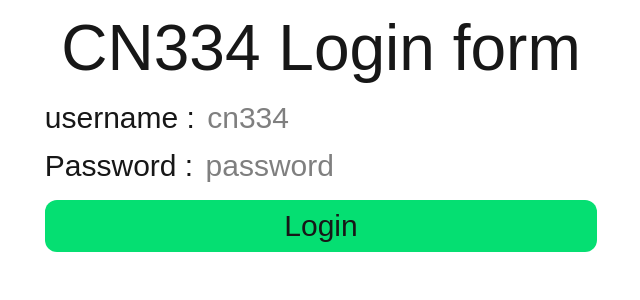
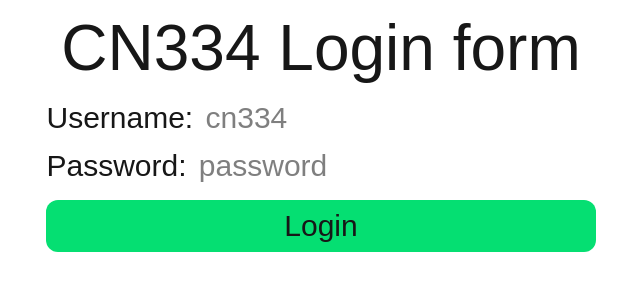
Before and after one commit to Pooyaknon/CN334_LandD, a Next.js app in the folder frontend/: page /login in a window 1280 px wide. Shown: the top 300 px of the page, without its empty margins (319-959 px from the left). Built offline with nearby package versions, Linux system fonts and the light colour scheme; a web font is replaced by a local one.

Commit message:
Update frontend login page

```diff
--- a/frontend/src/app/categories/1/page.js
+++ /dev/null
@@ -1,30 +0,0 @@
-'use client'
-import { useEffect, useState } from 'react'
-import { useParams } from 'next/navigation'
-
-export default function CategoryPage() {
-  const { id } = useParams()
-  const [lands, setLands] = useState([])
-
-  useEffect(() => {
-    fetch(`http://localhost:8000/api/lands/?category=${id}`)
-      .then(res => res.json())
-      .then(data => setLands(data))
-      .catch(err => console.error('Fetch error:', err))
-  }, [id])
-
-  return (
-    <div className="p-6">
-      <h1 className="text-2xl font-bold mb-4">หมวดหมู่ที่ดิน #{id}</h1>
-      <ul className="space-y-2">
-        {lands.map(land => (
-          <li key={land.id} className="bg-white p-4 rounded shadow">
-            <p className="font-medium">{land.title}</p>
-            <p>จังหวัด: {land.location}</p>
-            <p>ราคา: ฿{land.price}</p>
-          </li>
-        ))}
-      </ul>
-    </div>
-  )
-}
--- a/frontend/src/app/login/page.js
+++ b/frontend/src/app/login/page.js
@@ -3,32 +3,66 @@
 export default function Login() {
   async function onLogin(event) {
     event.preventDefault();
-        const formData = new FormData(event.target)
-        const response = await fetch('http://192.168.1.81:3000/api/token/', {
+
+    const formData = new FormData(event.target);
+    const payload = {
+      username: formData.get('username'),
+      password: formData.get('password'),
+    };
+
+    const response = await fetch('http://127.0.0.1:8000/api/token/', {
       method: 'POST',
-            body: formData,
+      headers: {
+        'Content-Type': 'application/json',
+      },
+      body: JSON.stringify(payload),
     });
-        // Handle response if necessary
+
     try {
       const data = await response.json();
+      if (response.ok) {
         localStorage.setItem('jwt_access', data.access);
-            alert("Login success!")
-        } catch (error) {
+        alert("Login success!");
+      } else {
         alert("Your username/password are incorrect!");
       }
+    } catch (error) {
+      alert("ไม่สามารถเชื่อมต่อกับ API ได้");
+      console.error(error);
     }
+  }
+
   return (
-        <main
-            className='flex min-h-screen flex-col items-center justify-between'
+    <main className='flex min-h-screen flex-col items-center justify-between'>
+      <div
+        style={{ fontSize: "64px" }}
+        className="w-full flex flex-col justify-center items-center dark:drop-shadow-[0_0_0.3rem_#ffffff70]"
       >
-            <div style={{ fontSize: "64px" }}
-                className="w-full flex flex-col justify-center items-center dark:drop-shadow-[0_0_0.3rem_#ffffff70]">
         <div>CN334 Login form</div>
         <form onSubmit={onLogin} className="flex flex-col gap-1 text-3xl">
-                    <div><label>username : </label> <input name="username" className="p-1 rounded-lg text-black" type="text" placeholder="cn334" /></div>
-                    <div><label>Password : </label> <input name="password" className="p-1 rounded-lg text-black" type="password" placeholder="password" /></div>
-                    <button className="p-2 bg-green-400 rounded-xl my-2" type="submit">Login</button>
+          <div>
+            <label>Username: </label>
+            <input
+              name="username"
+              className="p-1 rounded-lg text-black"
+              type="text"
+              placeholder="cn334"
+            />
+          </div>
+          <div>
+            <label>Password: </label>
+            <input
+              name="password"
+              className="p-1 rounded-lg text-black"
+              type="password"
+              placeholder="password"
+            />
+          </div>
+          <button className="p-2 bg-green-400 rounded-xl my-2" type="submit">
+            Login
+          </button>
         </form>
       </div>
-        </main>);
+    </main>
+  );
 }
```
Lines whose indentation alone changed are shown as unchanged.
